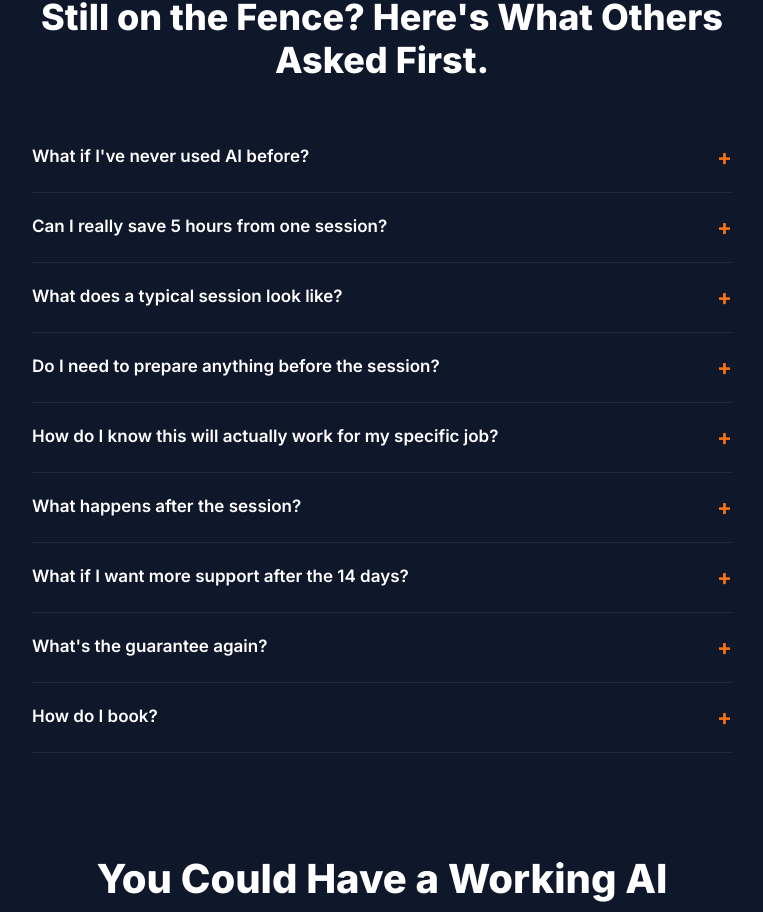
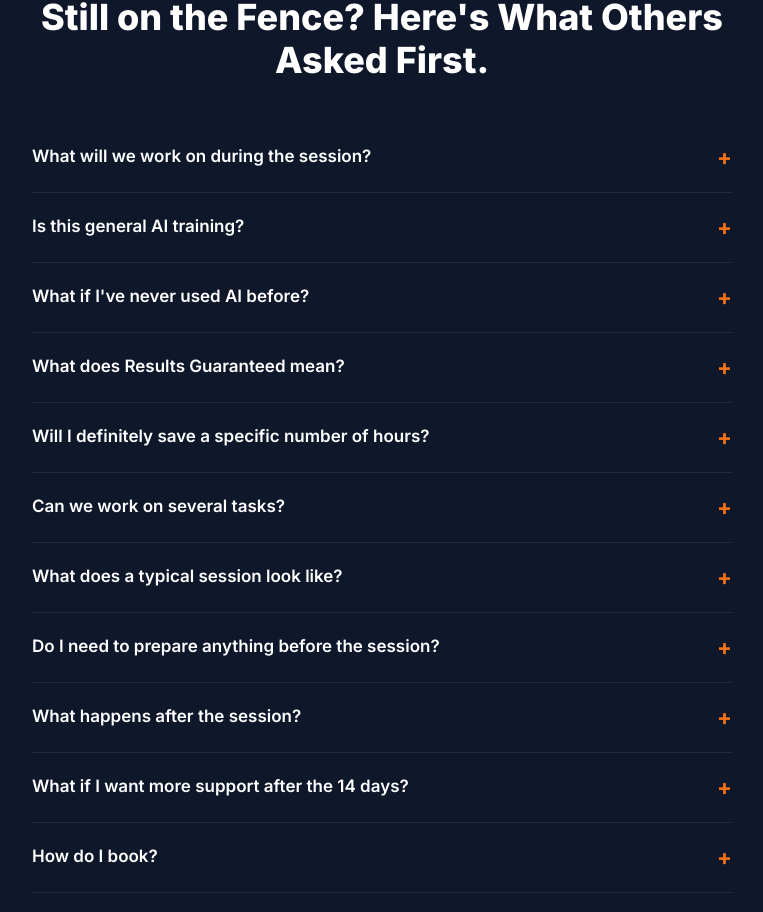
Before and after one commit to samkershner1234-aisk/ai-with-sam, a React (Vite) app: page / in a window 1280 px wide. Shown: the part 5565-6477 px from the top of the page, without its empty margins (258-1021 px from the left). Built offline with nearby package versions, Linux system fonts and the light colour scheme.

Commit message:
Rewrite FAQ: remove hour-guarantee answers, add positioning Q&As

```diff
--- a/src/components/landing/FAQSection.jsx
+++ b/src/components/landing/FAQSection.jsx
@@ -2,14 +2,16 @@ import { useState, useEffect } from "react";
 import { CTA_URL } from "./constants";
 
 const faqs=[
+  {q:"What will we work on during the session?",a:"During the session, we focus on one high-value task or workflow from your real job. The goal is to build at least one practical AI workflow or prompt you can use immediately."},
+  {q:"Is this general AI training?",a:"No. This is not a general AI course. We work on one real problem from your job and build a practical solution around it."},
   {q:"What if I've never used AI before?",a:"Even better. Clients who have never used AI before often get the most out of this because we build something from scratch that fits exactly how they already work. No prior knowledge needed."},
-  {q:"Can I really save 5 hours from one session?",a:"Yes. Every client leaves with a working system the same day, and the guarantee exists because most people save more than 5 hours in week one alone."},
-  {q:"What does a typical session look like?",a:"We start the session on Google Meet with a quick 5-minute overview of what I've prepared based on your role. Then we spend 50–55 minutes building your custom AI solution live. You watch, ask questions, and by the end, you have something working."},
-  {q:"Do I need to prepare anything before the session?",a:"Just come ready to describe how you work. The more specific you can be about your day-to-day tasks, the more useful the solution I build will be. No software to install. No materials to read."},
-  {q:"How do I know this will actually work for my specific job?",a:"Before every session I research your role, industry, and common workflows so I can build something relevant before we even start. If for any reason I can't build something useful, you don't pay."},
-  {q:"What happens after the session?",a:"You receive a full recording of the session, a written recap document with all your custom prompts and next steps, and 14 days of direct WhatsApp access to me. Got a prompt that's not working, or a new task to automate? Message me directly. Not a ticket system. Direct access."},
+  {q:"What does Results Guaranteed mean?",a:"You will leave with at least one practical AI workflow or prompt you can use in your real work—or I'll continue for up to 30 extra minutes at no charge."},
+  {q:"Will I definitely save a specific number of hours?",a:"The workflow is designed to help reduce repetitive work and reclaim time, but the exact time saved depends on your task, how often you use it, and how you implement it."},
+  {q:"Can we work on several tasks?",a:"The session is designed to focus on one high-value task or workflow so we can create something useful rather than rushing through several problems."},
+  {q:"What does a typical session look like?",a:"We start on Google Meet with a quick 5-minute overview of what I've prepared based on your role. Then we spend 50–55 minutes building your practical AI workflow live. You watch, ask questions, and by the end you have something working."},
+  {q:"Do I need to prepare anything before the session?",a:"Just come ready to describe how you work and the one task you want to improve. The more specific you can be about your day-to-day tasks, the more useful the workflow I build will be. No software to install. No materials to read."},
+  {q:"What happens after the session?",a:"You receive a full recording of the session, a written recap document with all your prompts and next steps, and 14 days of direct WhatsApp access to me. Got a prompt that's not working, or a new task to work on? Message me directly. Not a ticket system. Direct access."},
   {q:"What if I want more support after the 14 days?",a:"Just message me on WhatsApp. Most clients find that 14 days is more than enough — but if you need more time or a follow-up session, we can arrange that."},
-  {q:"What's the guarantee again?",a:"If you haven't saved 5 hours in your first week, message me on WhatsApp and I'll book a free follow-up session immediately. No forms. No questions."},
   {q:"How do I book?",a:"Click any 'Book Your Free 20-Minute Call' button on this page. You'll land on a short booking form. Pick a time that works for you. I'll send a confirmation and a few questions about your role beforehand."},
 ];
 
```
